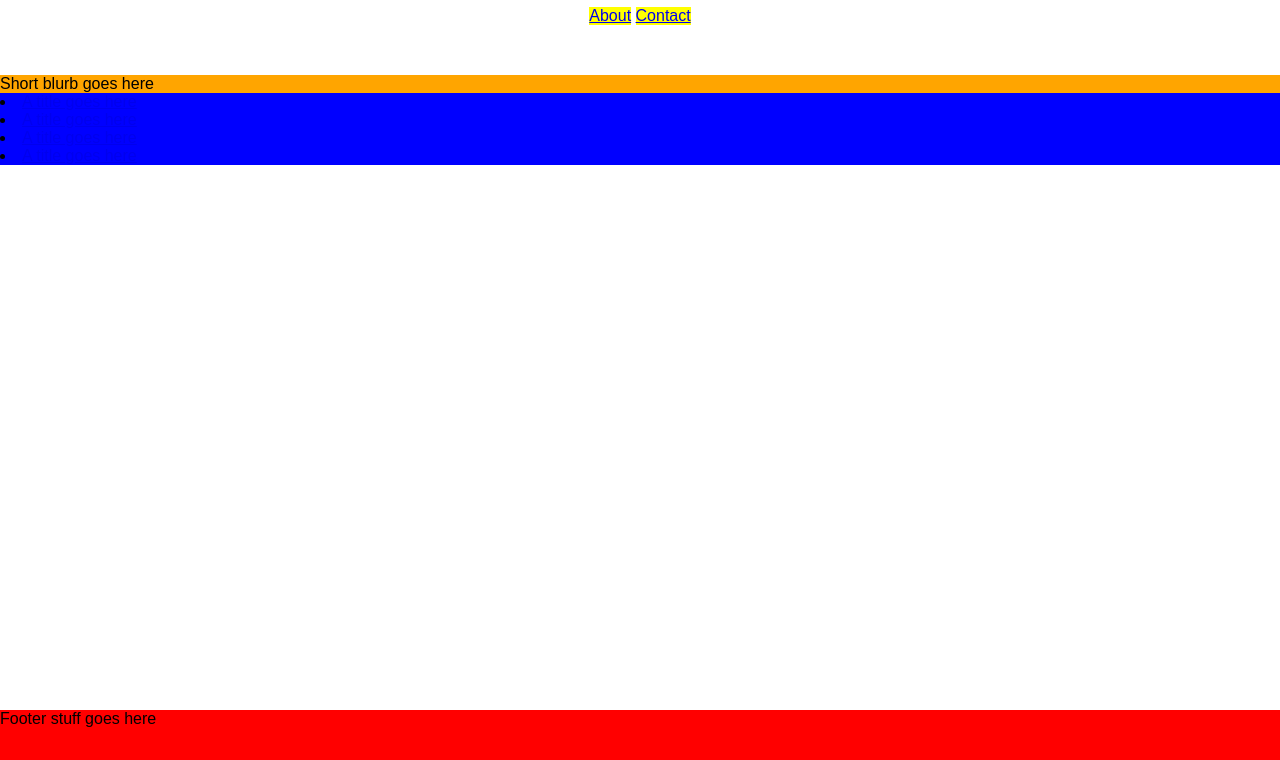
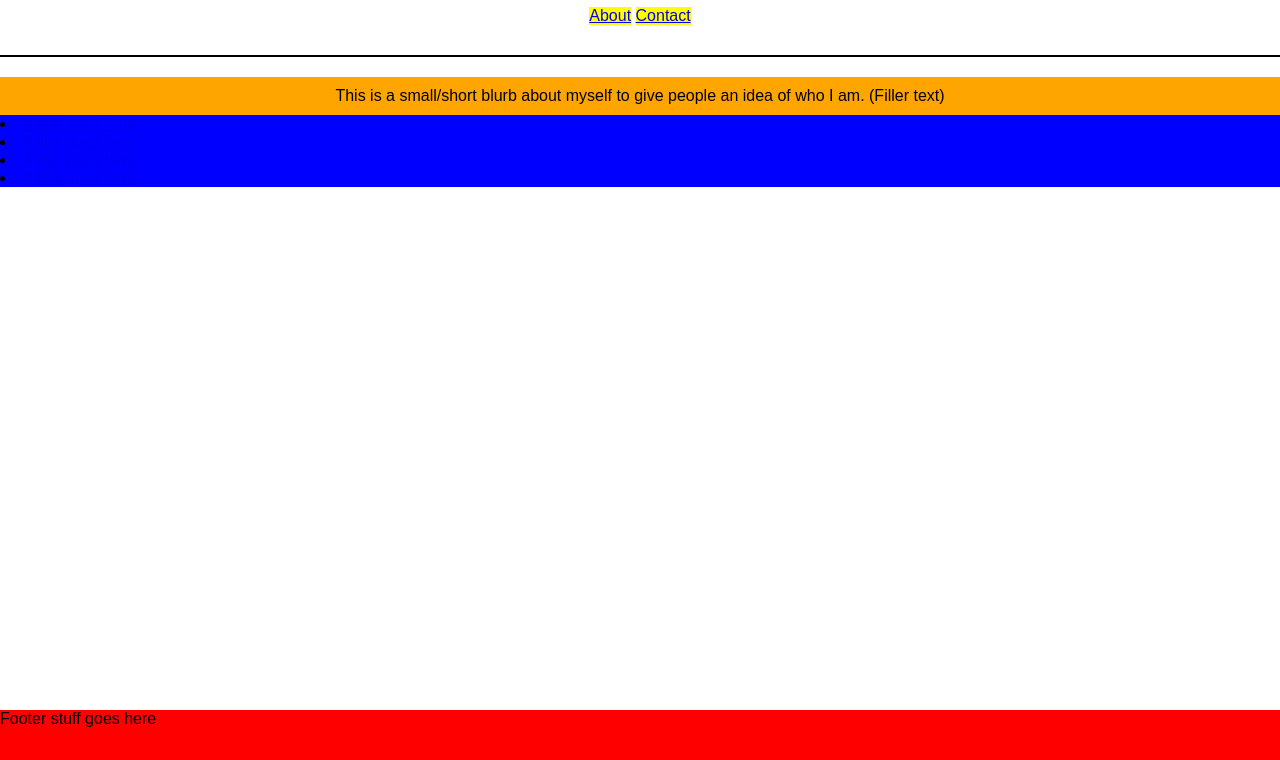
Before and after one commit to thyrusg/thyrusgorges, a plain HTML site: page index.html in a window 1280 px wide. Shown: the part 40-800 px from the top of the page. Drawn offline with Linux system fonts and the light colour scheme.

Commit message:
Added a small border between the blurb and the navigation. Also fixed some padding with the blurb

```diff
--- a/css/main.css
+++ b/css/main.css
@@ -31,7 +31,9 @@ a {
 
 /** Navigation **/
 nav {
-	margin-bottom: 50px;
+	margin-bottom: 20px;
+	border-bottom: 2px solid black;
+	padding-bottom: 30px;
 }
 
 nav li {
@@ -54,6 +56,9 @@ footer {
 
 .blurb {
 	background-color: orange;
+	text-align: center;
+	font-size: 1em;
+	padding: 10px 0px;
 }
 
 .blogLinks {
--- a/index.html
+++ b/index.html
@@ -17,7 +17,7 @@
 		</header>
 
 		<section class="blurb">
-			Short blurb goes here
+			This is a small/short blurb about myself to give people an idea of who I am. (Filler text)
 		</section>
 
 		<section class="blogLinks">
```
